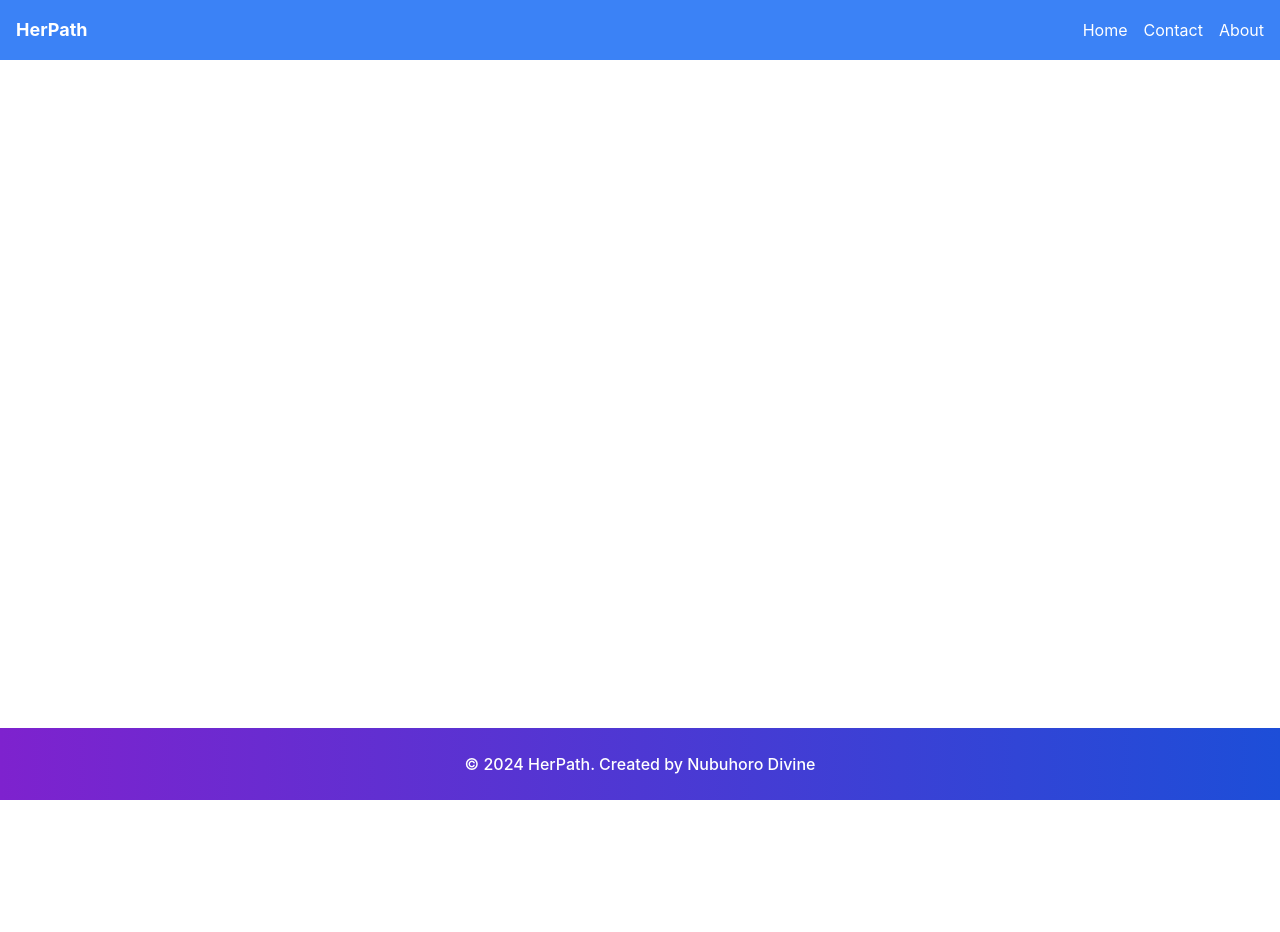
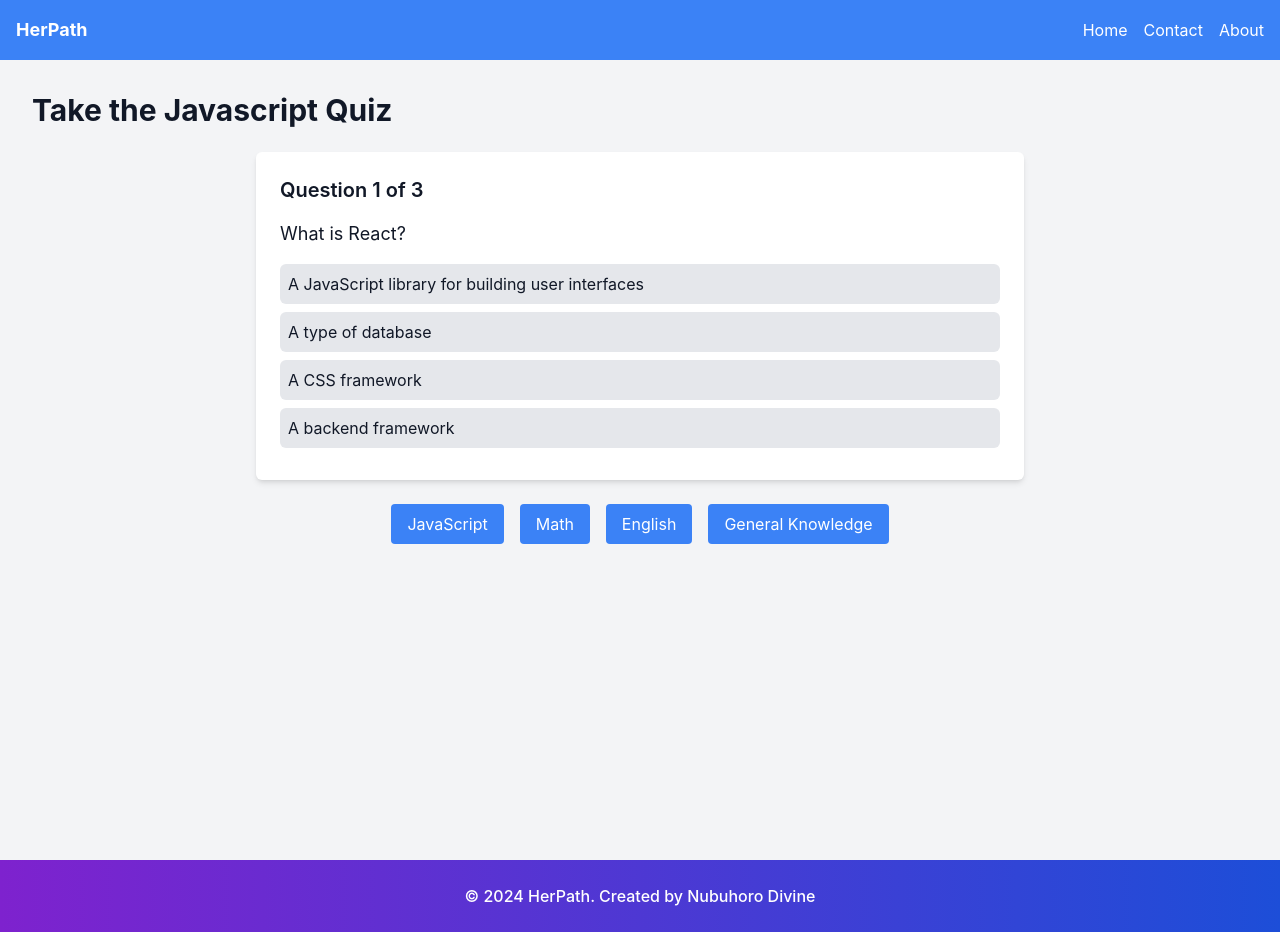
Before and after one commit to ndivine-eng/HerPath, a React (Create React App) app: page /quiz in a window 1280 px wide. Before the commit the page ends 800 px from the top, so only its background shows below. Built offline with nearby package versions, Linux system fonts and the light colour scheme.

Commit message:
Quiz feature added

```diff
--- a/src/App.js
+++ b/src/App.js
@@ -12,6 +12,7 @@ import ProfileUpdate from './pages/ProfileUpdate';
 import Dashboard from './pages/Dashboard';
 import Mentorship from './pages/Mentorship';
 import MentorDetails from './pages/MentorDetails';
+import Quiz from './pages/Quiz';
 
 function App() {
   const [user, setUser] = useState(null);
@@ -45,6 +46,8 @@ function App() {
             <Route path="/dashboard" element={<Dashboard />} />
             <Route path="/mentorship" element={<Mentorship />} />
             <Route path="/mentor-details" element={<MentorDetails />} />
+            <Route path="/quiz" element={<Quiz />} />
+
           </Routes>
         </div>
         <Footer />
--- a/src/pages/Dashboard.js
+++ b/src/pages/Dashboard.js
@@ -102,14 +102,18 @@ function Dashboard() {
         </div>
       </div>
 
-      {/* Course Progress Section */}
-      <div className="mb-10">
-        <h2 className="text-2xl font-semibold mb-4">Your Course Progress</h2>
-        <div className="w-full bg-gray-200 rounded-full h-4 mb-4">
-          <div className="bg-blue-500 h-4 rounded-full" style={{ width: '60%' }}></div>
-        </div>
-        <p>60% of your courses are completed. Keep it up!</p>
-      </div>
+      {/* Quiz Navigation Button */}
+<div className="mb-10">
+  <h2 className="text-2xl font-semibold mb-4">Take a Quiz</h2>
+  <p className="mb-4">Test your knowledge and track your progress with our interactive quizzes!</p>
+  <button
+    onClick={() => navigate('/quiz')}
+    className="w-full md:w-auto bg-purple-500 text-white py-3 px-6 rounded hover:bg-purple-400 font-semibold mx-auto block md:mx-0"
+  >
+    Go to Quiz Page
+  </button>
+</div>
+
 
       {/* Mentorship Navigation Button */}
       <div className="mb-10">
--- /dev/null
+++ b/src/pages/Quiz.js
@@ -0,0 +1,173 @@
+import React, { useState } from 'react';
+
+function Quiz() {
+  // Questions for different categories
+  const questions = {
+    javascript: [
+      {
+        question: "What is React?",
+        options: [
+          "A JavaScript library for building user interfaces",
+          "A type of database",
+          "A CSS framework",
+          "A backend framework",
+        ],
+        correctAnswer: 0,
+      },
+      {
+        question: "What is JSX?",
+        options: [
+          "A JavaScript syntax extension",
+          "A type of JSON",
+          "A CSS preprocessor",
+          "A backend language",
+        ],
+        correctAnswer: 0,
+      },
+      {
+        question: "Which hook is used to manage state in functional components?",
+        options: [
+          "useEffect",
+          "useState",
+          "useContext",
+          "useRef",
+        ],
+        correctAnswer: 1,
+      },
+    ],
+    math: [
+      {
+        question: "What is 5 + 3?",
+        options: ["5", "8", "10", "7"],
+        correctAnswer: 1,
+      },
+      {
+        question: "What is 12 * 6?",
+        options: ["72", "60", "66", "50"],
+        correctAnswer: 0,
+      },
+      {
+        question: "What is the square root of 64?",
+        options: ["6", "7", "8", "9"],
+        correctAnswer: 2,
+      },
+    ],
+    english: [
+      {
+        question: "Which of the following is a synonym of 'happy'?",
+        options: ["Sad", "Joyful", "Angry", "Tired"],
+        correctAnswer: 1,
+      },
+      {
+        question: "Which word is spelled correctly?",
+        options: ["Accomodate", "Accommodate", "Acommodate", "Acmodate"],
+        correctAnswer: 1,
+      },
+      {
+        question: "Which is the correct sentence?",
+        options: [
+          "I are going to the store.",
+          "I is going to the store.",
+          "I am going to the store.",
+          "I going to the store.",
+        ],
+        correctAnswer: 2,
+      },
+    ],
+    generalKnowledge: [
+      {
+        question: "Who is the current president of the United States?",
+        options: ["Joe Biden", "Barack Obama", "Donald Trump", "George W. Bush"],
+        correctAnswer: 0,
+      },
+      {
+        question: "What is the capital of France?",
+        options: ["Paris", "London", "Berlin", "Madrid"],
+        correctAnswer: 0,
+      },
+      {
+        question: "Which is the largest ocean on Earth?",
+        options: ["Atlantic Ocean", "Indian Ocean", "Arctic Ocean", "Pacific Ocean"],
+        correctAnswer: 3,
+      },
+    ],
+  };
+
+  const [category, setCategory] = useState('javascript');
+  const [currentQuestion, setCurrentQuestion] = useState(0);
+  const [score, setScore] = useState(0);
+  const [showScore, setShowScore] = useState(false);
+
+  const handleAnswerClick = (index) => {
+    if (index === questions[category][currentQuestion].correctAnswer) {
+      setScore(score + 1);
+    }
+
+    const nextQuestion = currentQuestion + 1;
+    if (nextQuestion < questions[category].length) {
+      setCurrentQuestion(nextQuestion);
+    } else {
+      setShowScore(true);
+    }
+  };
+
+  return (
+    <div className="min-h-screen p-8 bg-gray-100 text-gray-900">
+      {/* Quiz Type and Category */}
+      <h1 className="text-3xl font-bold mb-6">Take the {category.charAt(0).toUpperCase() + category.slice(1)} Quiz</h1>
+
+      {!showScore ? (
+        <div className="max-w-3xl mx-auto p-6 bg-white shadow-md rounded-md">
+          <h2 className="text-xl font-semibold mb-4">Question {currentQuestion + 1} of {questions[category].length}</h2>
+          <p className="mb-4 text-lg">{questions[category][currentQuestion].question}</p>
+          <ul>
+            {questions[category][currentQuestion].options.map((option, index) => (
+              <li
+                key={index}
+                className="p-2 bg-gray-200 rounded-md mb-2 cursor-pointer hover:bg-gray-300"
+                onClick={() => handleAnswerClick(index)}
+              >
+                {option}
+              </li>
+            ))}
+          </ul>
+        </div>
+      ) : (
+        <div className="max-w-3xl mx-auto p-6 bg-white shadow-md rounded-md">
+          <h1 className="text-3xl font-bold mb-4">Quiz Completed!</h1>
+          <p className="text-lg mb-6">
+            You scored {score} out of {questions[category].length}.
+          </p>
+          <button
+            onClick={() => {
+              setShowScore(false);
+              setScore(0);
+              setCurrentQuestion(0);
+            }}
+            className="bg-blue-500 text-white py-2 px-4 rounded hover:bg-blue-400"
+          >
+            Retake Quiz
+          </button>
+        </div>
+      )}
+
+      {/* Category Selection */}
+      <div className="mt-6 text-center">
+        <button onClick={() => setCategory('javascript')} className="bg-blue-500 text-white py-2 px-4 rounded mx-2">
+          JavaScript
+        </button>
+        <button onClick={() => setCategory('math')} className="bg-blue-500 text-white py-2 px-4 rounded mx-2">
+          Math
+        </button>
+        <button onClick={() => setCategory('english')} className="bg-blue-500 text-white py-2 px-4 rounded mx-2">
+          English
+        </button>
+        <button onClick={() => setCategory('generalKnowledge')} className="bg-blue-500 text-white py-2 px-4 rounded mx-2">
+          General Knowledge
+        </button>
+      </div>
+    </div>
+  );
+}
+
+export default Quiz;
```
